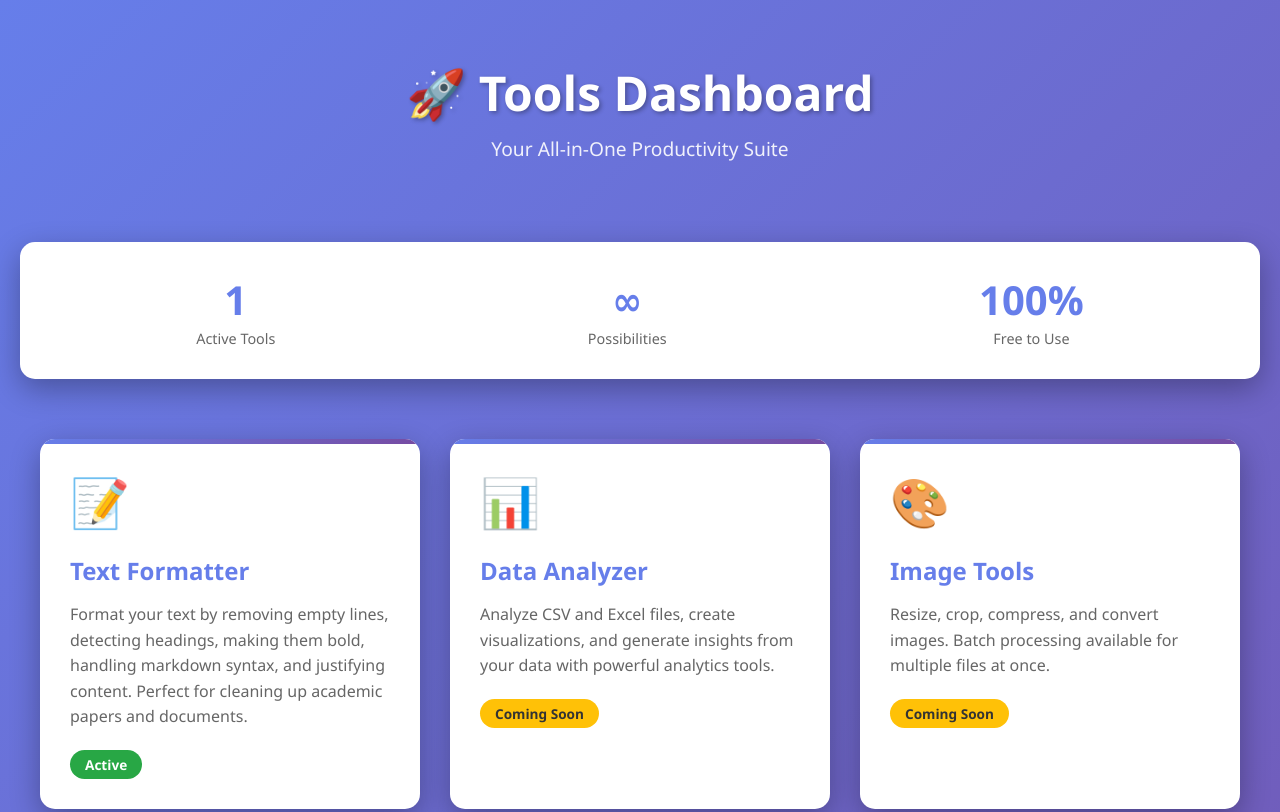
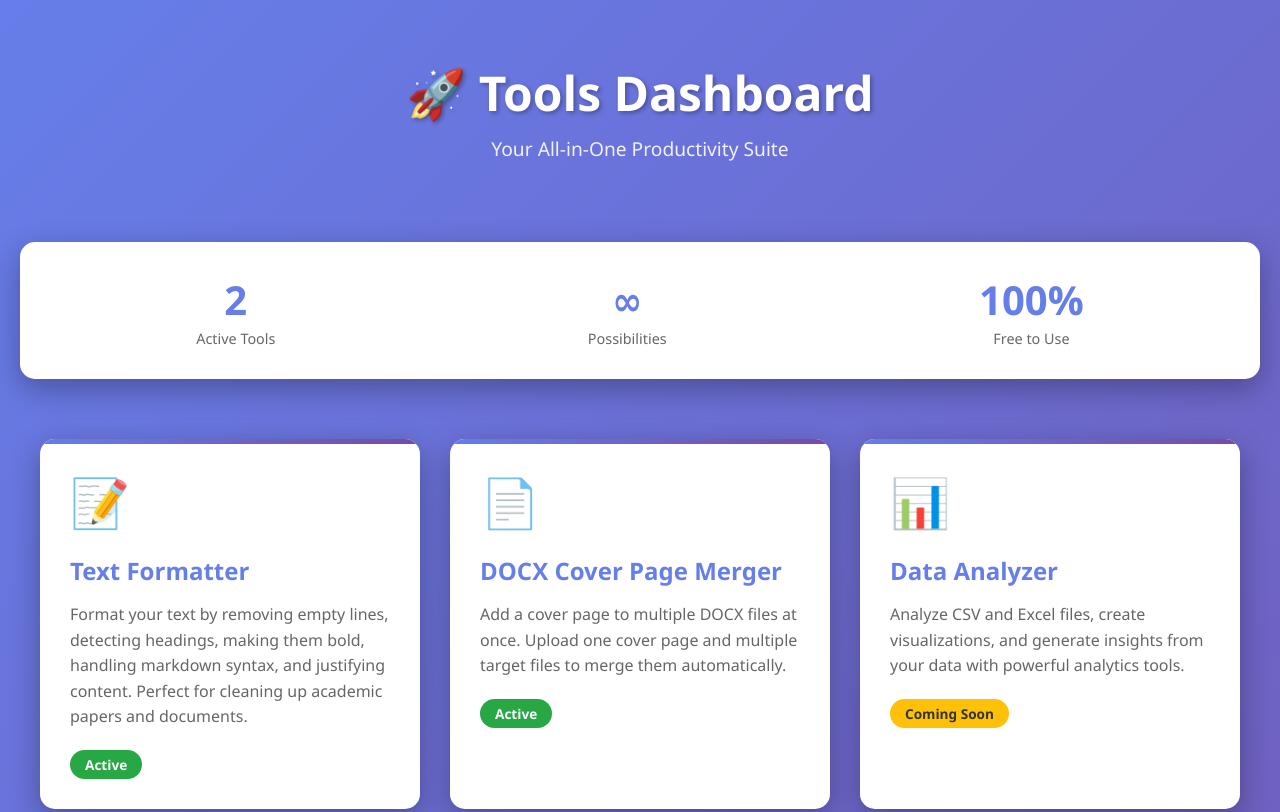
Before and after one commit to nadeemarcher/archertools, a plain HTML site: page index.html in a window 1280 px wide. Shown: the top 812 px of the page. Drawn offline with Linux system fonts and the light colour scheme.

Commit message:
Update index.html

```diff
--- a/index.html
+++ b/index.html
@@ -167,7 +167,13 @@
                 <p>Format your text by removing empty lines, detecting headings, making them bold, handling markdown syntax, and justifying content. Perfect for cleaning up academic papers and documents.</p>
                 <span class="tool-status">Active</span>
             </a>
-
+            <!-- DOCX Cover Page Merger Tool -->
+            <a href="docx-cover-merger.html" class="tool-card">
+                <span class="tool-icon">📄</span>
+                <h3>DOCX Cover Page Merger</h3>
+                <p>Add a cover page to multiple DOCX files at once. Upload one cover page and multiple target files to merge them automatically.</p>
+                <span class="tool-status">Active</span>
+            </a>
             <!-- Placeholder for future tools -->
             <div class="tool-card" onclick="alert('Coming Soon!')">
                 <span class="tool-icon">📊</span>
```
